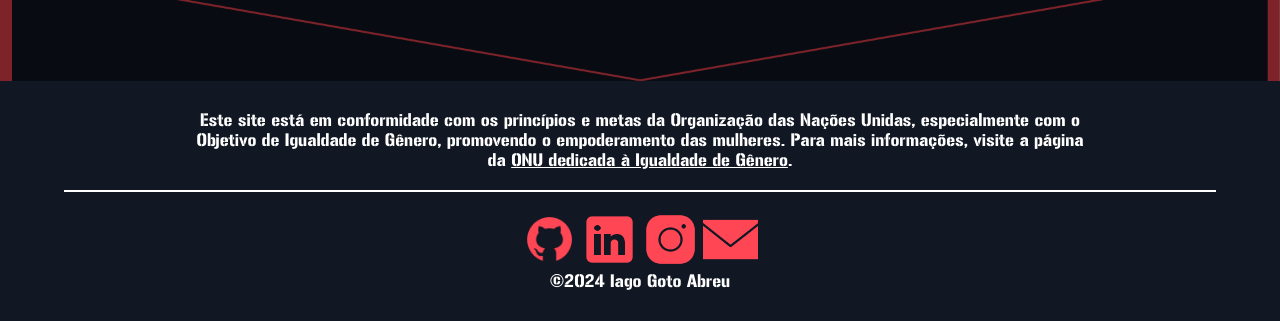
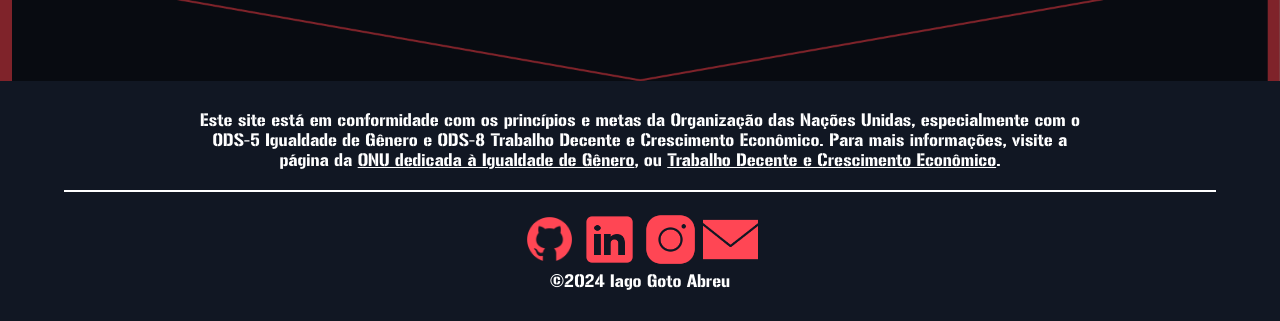
Before and after one commit to IagoGotoAbreu/Projeto_Individual_-valorant-, a website: page public/index.html in a window 1280 px wide. Shown: the part 6065-6386 px from the top of the page. Drawn offline with nearby package versions, Linux system fonts and the light colour scheme.

Commit message:
Ajuste no footer da home

```diff
--- a/public/index.html
+++ b/public/index.html
@@ -525,7 +525,8 @@
     <footer id="footer">
         <div class="container">
             <div class="onu">
-                <p>Este site está em conformidade com os princípios e metas da Organização das Nações Unidas, especialmente com o Objetivo de Igualdade de Gênero, promovendo o empoderamento das mulheres. Para mais informações, visite a página da <a href="https://brasil.un.org/pt-br/sdgs/5"> <u>ONU dedicada à Igualdade de Gênero</u></a>.</p>
+                <p>Este site está em conformidade com os princípios e metas da Organização das Nações Unidas, especialmente com o ODS-5 Igualdade de Gênero e ODS-8 Trabalho Decente e Crescimento Econômico. Para mais informações, visite a página da <a href="https://brasil.un.org/pt-br/sdgs/5"><u>ONU dedicada à Igualdade de Gênero</u></a>,
+                    ou <a href="https://brasil.un.org/pt-br/sdgs/8"><u>Trabalho Decente e Crescimento Econômico</u></a>.</p>
             </div>
 
             <br> <div class="linha"></div> <br>
```
